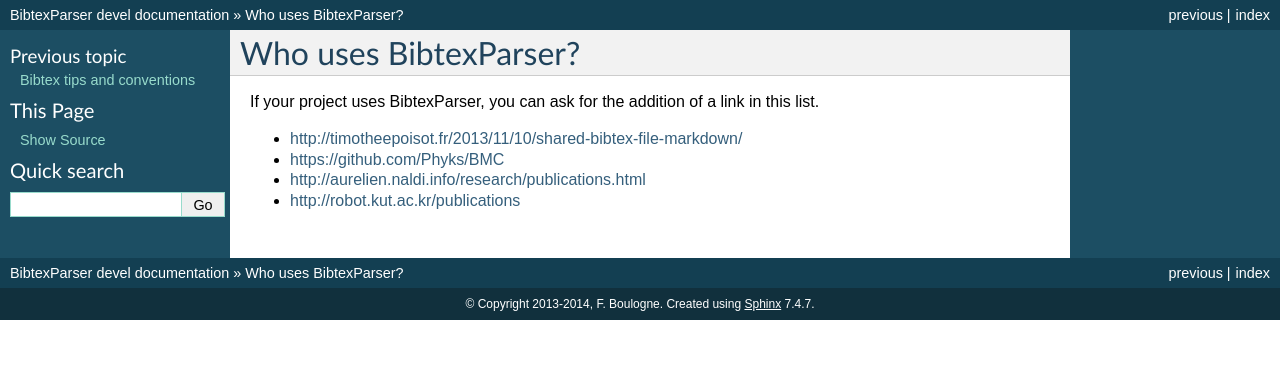
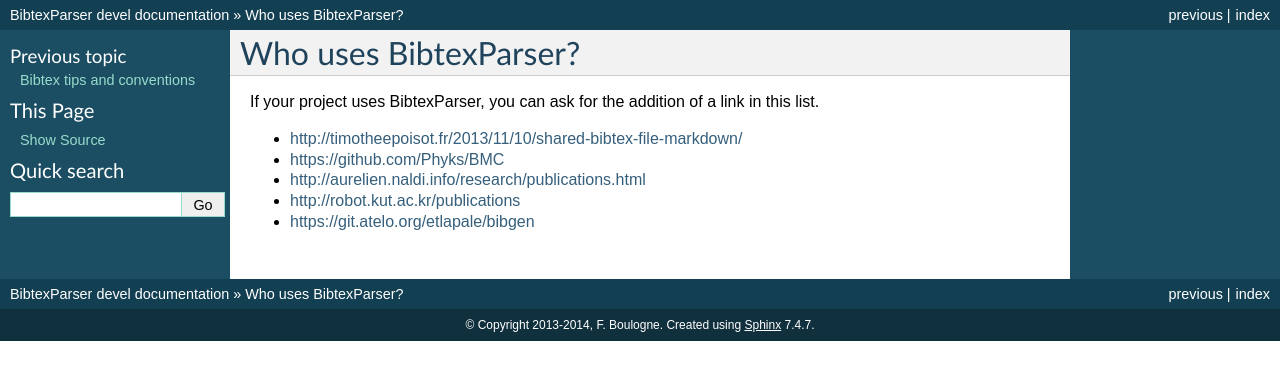
Before and after one commit to sciunto-org/python-bibtexparser, a Sphinx documentation site: the page built from docs/source/who.rst, in a window 1280 px wide. Shown: the top 380 px of the page. Built offline with Sphinx 7.4.7, drawn with Linux system fonts in a browser that asks for light colours; some of the changed lines change nothing that is shown.

Commit message:
add project in who

```diff
--- a/docs/source/who.rst
+++ b/docs/source/who.rst
@@ -7,3 +7,4 @@
 * https://github.com/Phyks/BMC
 * http://aurelien.naldi.info/research/publications.html
 * http://robot.kut.ac.kr/publications
+* https://git.atelo.org/etlapale/bibgen
```
